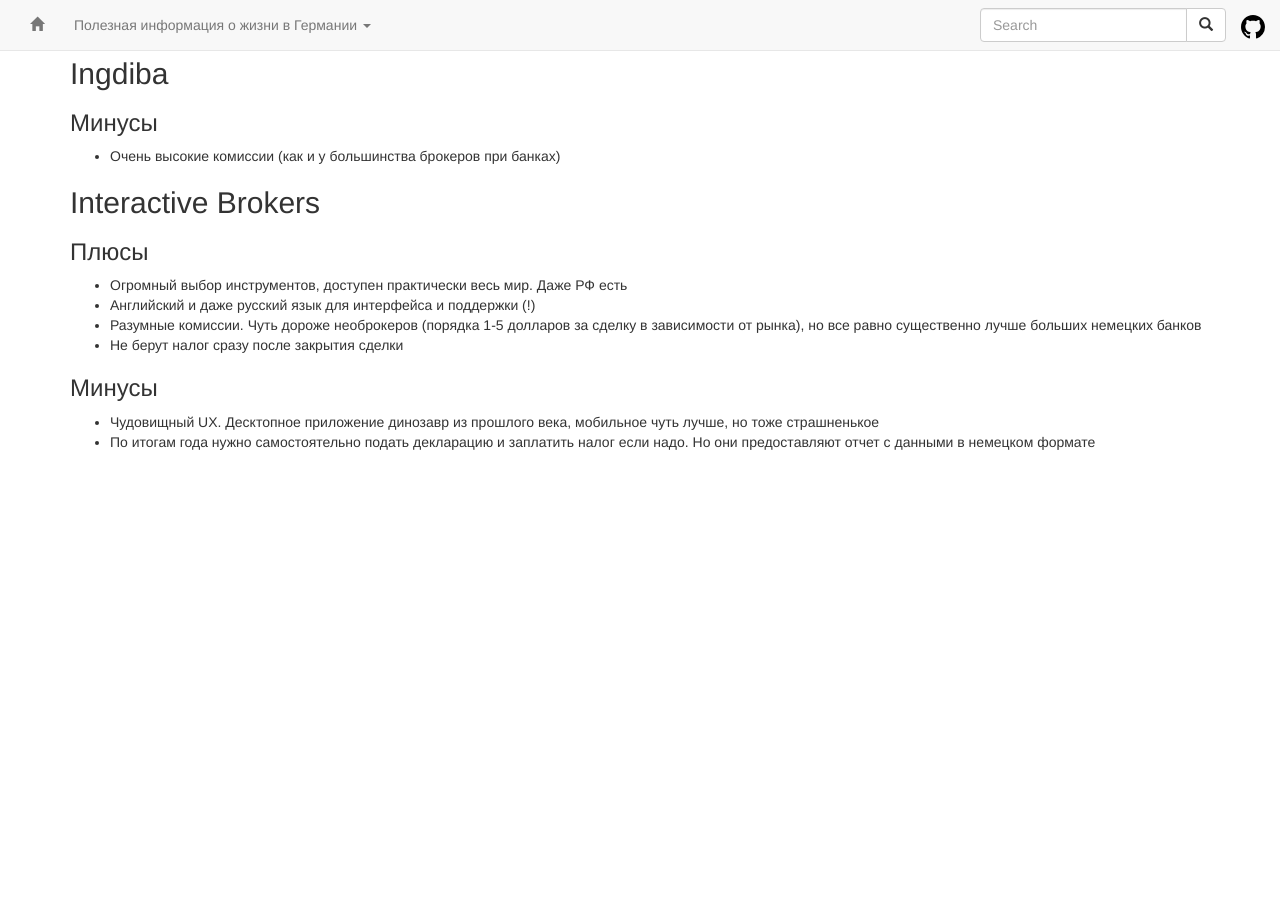
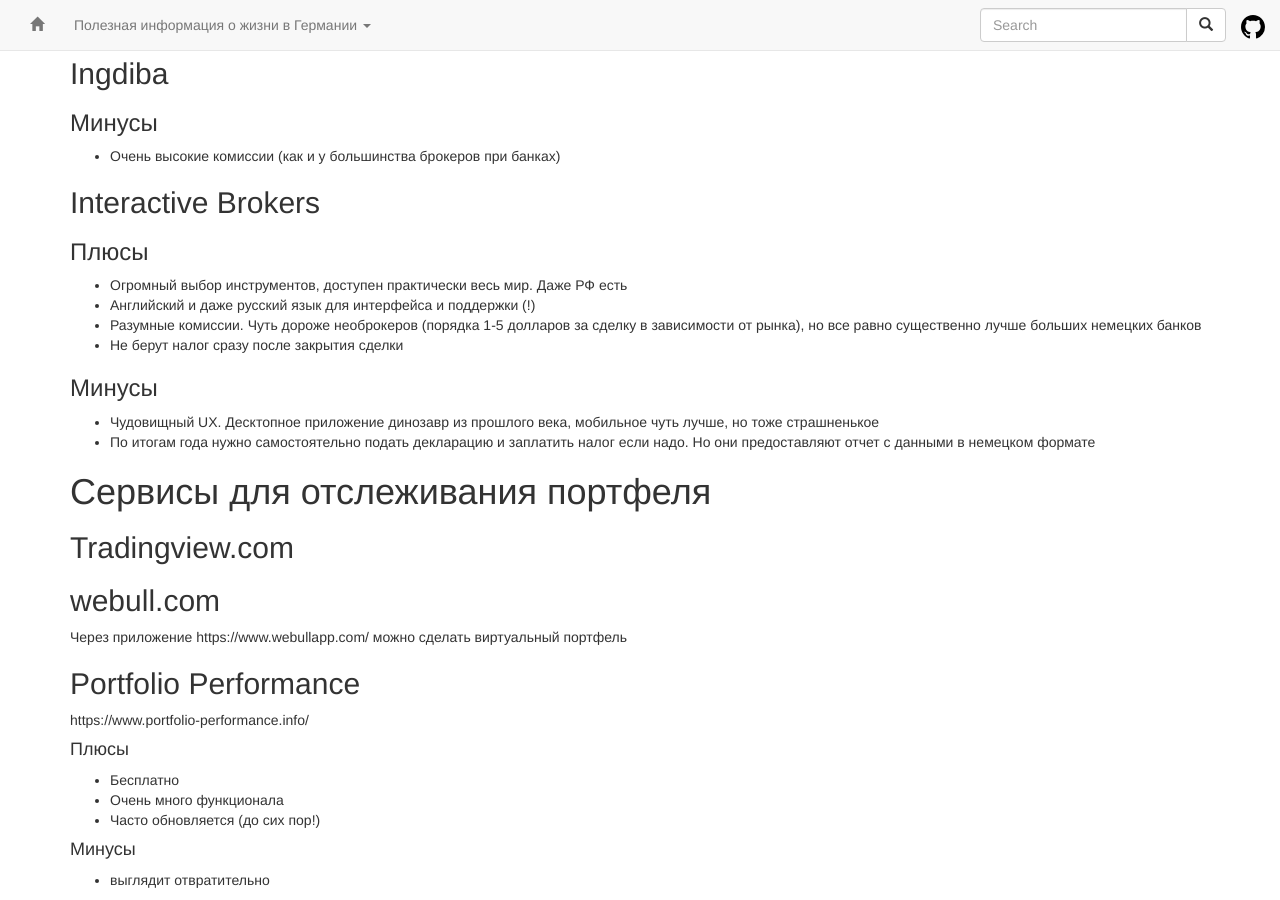
Before and after one commit to ru-de/faq, a Jekyll site: the page built from pages/Инвестиции.md, in a window 1280 px wide and 900 px high, scrolled down 1293 px. Built offline with Jekyll 4.4.1, drawn with Linux system fonts in a browser that asks for light colours; nearby versions of some CDN libraries; before the commit the page ends 1755 px from its top, so only the background shows below that.

Commit message:
sync github pages

```diff
--- a/pages/Инвестиции.md
+++ b/pages/Инвестиции.md
@@ -71,3 +71,20 @@ https://www.justetf.com/de-en/academy/academy-overview.html
 ### Минусы
 * Чудовищный UX. Десктопное приложение динозавр из прошлого века, мобильное чуть лучше, но тоже страшненькое
 * По итогам года нужно самостоятельно подать декларацию и заплатить налог если надо. Но они предоставляют отчет с данными в немецком формате
+
+# Сервисы для отслеживания портфеля
+
+## Tradingview.com
+
+## webull.com
+Через приложение https://www.webullapp.com/ можно сделать виртуальный портфель
+
+## Portfolio Performance
+https://www.portfolio-performance.info/
+#### Плюсы
+* Бесплатно
+* Очень много функционала
+* Часто обновляется (до сих пор!)
+
+#### Минусы
+* выглядит отвратительно
```
